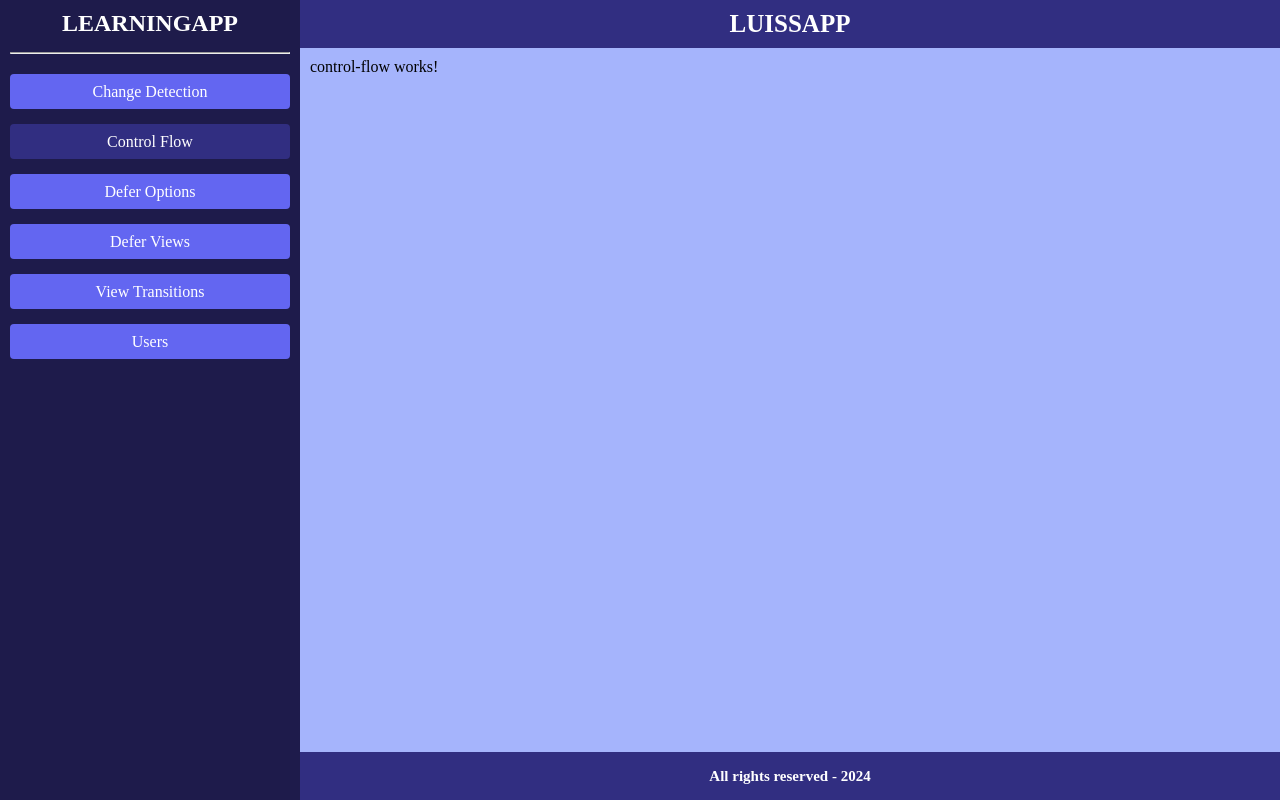
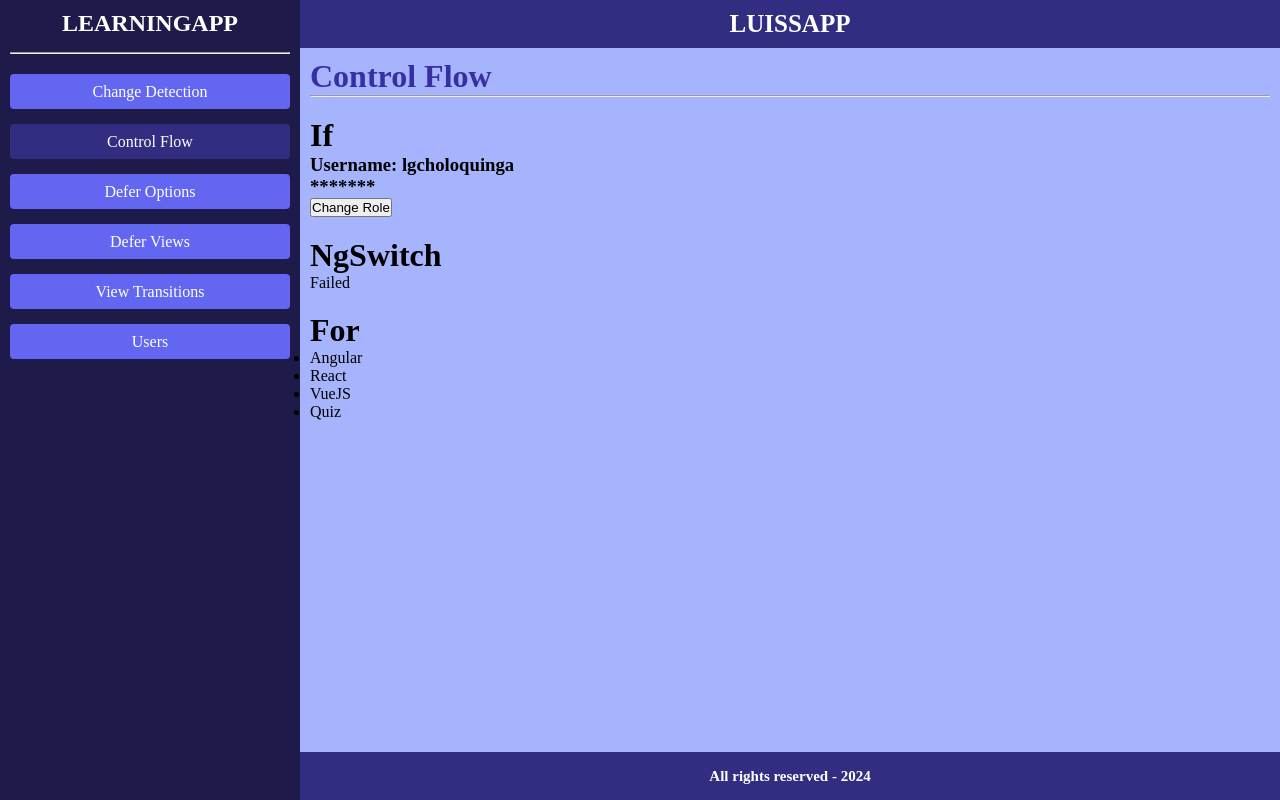
Before and after one commit to lgcholoquinga/14-featuresAng18, an Angular app: page /features/control-flow in a window 1280 px wide. Built offline with nearby package versions, Linux system fonts and the light colour scheme.

Commit message:
Code control flow

```diff
--- a/src/app/features/pages/control-flow/control-flow.component.html
+++ b/src/app/features/pages/control-flow/control-flow.component.html
@@ -1 +1,31 @@
-<p>control-flow works!</p>
+<div class="control-flow">
+	<app-title title="Control Flow" />
+	<h1>If</h1>
+	<h3 class="control-flow__user">Username: {{ userName() }}</h3>
+	@if (isAdmin()) {
+		<h3 class="control-flow__user">User is Admin</h3>
+	} @else {
+		<h3 class="control-flow__user">*******</h3>
+	}
+	<button (click)="onChangeRole()">Change Role</button>
+	<h1 style="margin-top: 20px">NgSwitch</h1>
+	@switch (grade()) {
+		@case ('A') {
+			<p>Above 90</p>
+		}
+		@case ('B') {
+			<p>Above 80</p>
+		}
+		@default {
+			<p>Failed</p>
+		}
+	}
+	<h1 style="margin-top: 20px">For</h1>
+	<ul>
+		@for (framework of frameworks(); track $index) {
+			<li>{{ framework }}</li>
+		} @empty {
+			<p>No data</p>
+		}
+	</ul>
+</div>
--- a/src/app/features/pages/control-flow/control-flow.component.ts
+++ b/src/app/features/pages/control-flow/control-flow.component.ts
@@ -1,10 +1,22 @@
-import { Component } from '@angular/core';
+import { Component, signal } from '@angular/core';
+import { TitleComponent } from '@shared/components';
+
+type Grade = 'A' | 'B' | 'F';
 
 @Component({
 	selector: 'app-control-flow',
 	standalone: true,
-	imports: [],
+	imports: [TitleComponent],
 	templateUrl: './control-flow.component.html',
 	styles: ``,
 })
-export default class ControlFlowComponent {}
+export default class ControlFlowComponent {
+	public isAdmin = signal(false);
+	public userName = signal('lgcholoquinga');
+	public grade = signal<Grade>('F');
+	public frameworks = signal(['Angular', 'React', 'VueJS', 'Quiz']);
+
+	onChangeRole() {
+		this.isAdmin.update((value) => !value);
+	}
+}
--- a/src/app/shared/components/title/title.component.ts
+++ b/src/app/shared/components/title/title.component.ts
@@ -1,10 +1,15 @@
-import { Component } from '@angular/core';
+import { Component, input } from '@angular/core';
 
 @Component({
 	selector: 'app-title',
 	standalone: true,
 	imports: [],
-	template: ` <p>title works!</p> `,
+	template: `
+		<h1 style="color: #3730a3;">{{ title() }}</h1>
+		<hr style="margin-bottom: 20px;" />
+	`,
 	styles: ``,
 })
-export class TitleComponent {}
+export class TitleComponent {
+	title = input.required<string>();
+}
```
